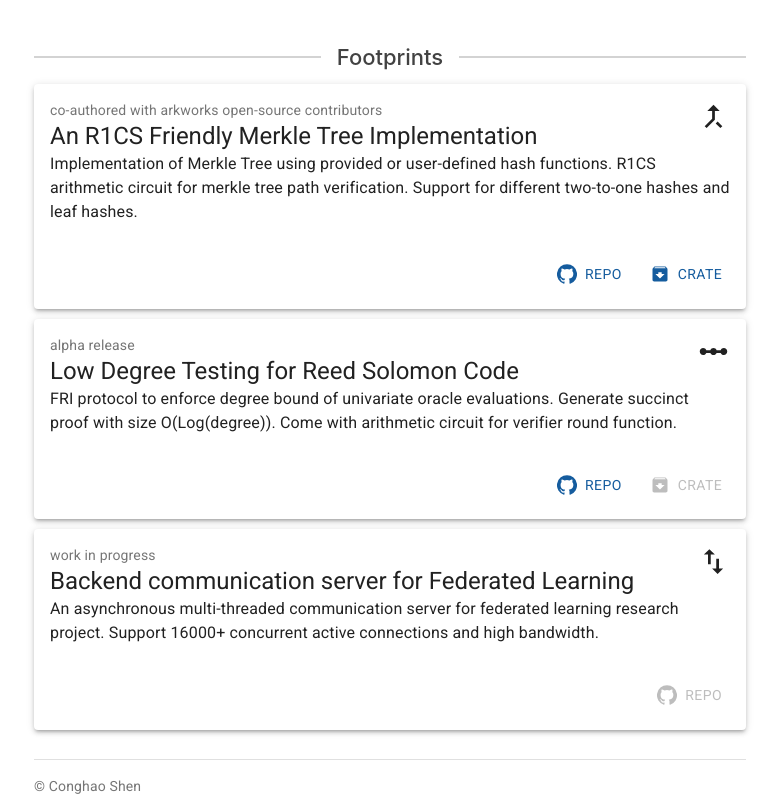
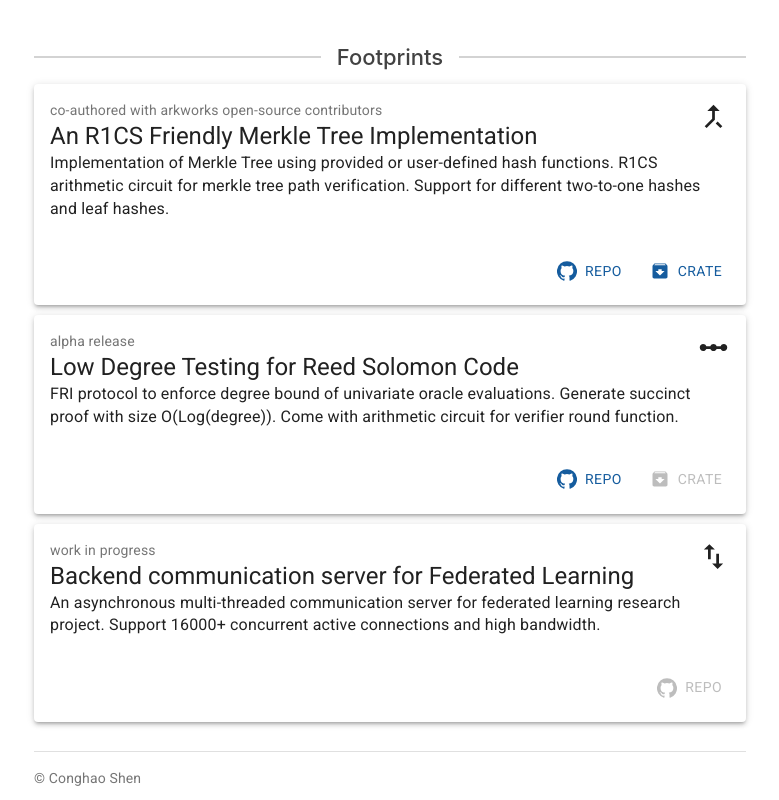
Before and after one commit to tsunrise/personal_website, a React (Create React App) app: page / in a window 1280 px wide. Shown: the part 766-1566 px from the top of the page, without its empty margins (130-909 px from the left). Built offline with nearby package versions, Linux system fonts and the light colour scheme.

Commit message:
update metadata

```diff
--- a/public/index.html
+++ b/public/index.html
@@ -4,17 +4,17 @@
     <meta charset="utf-8" />
     <link rel="icon" href="%PUBLIC_URL%/favicon.ico" />
     <meta name="viewport" content="width=device-width, initial-scale=1" />
-    <meta name="theme-color" content="#000000" />
+    <meta name="theme-color" content="#155c9e"/>
     <meta
-      name="description"
-      content="Web site created using create-react-app"
+            name="description"
+            content="Tom Shen's personal website"
     />
     <link rel="apple-touch-icon" href="%PUBLIC_URL%/logo192.png" />
     <!--
       manifest.json provides metadata used when your web app is installed on a
       user's mobile device or desktop. See https://developers.google.com/web/fundamentals/web-app-manifest/
     -->
-    <link rel="manifest" href="%PUBLIC_URL%/manifest.json" />
+    <link rel="manifest" href="%PUBLIC_URL%/manifest.json"/>
     <!--
       Notice the use of %PUBLIC_URL% in the tags above.
       It will be replaced with the URL of the `public` folder during the build.
@@ -24,7 +24,14 @@
       work correctly both with client-side routing and a non-root public URL.
       Learn how to configure a non-root public URL by running `npm run build`.
     -->
-    <title>React App</title>
+    <title>Tom Shen</title>
+    <style>
+      @media screen and (max-device-width: 480px) {
+        body {
+          -webkit-text-size-adjust: 100%;
+        }
+      }
+    </style>
   </head>
   <body>
     <noscript>You need to enable JavaScript to run this app.</noscript>
--- a/src/components/foorprint.tsx
+++ b/src/components/foorprint.tsx
@@ -16,7 +16,7 @@ const useStyles = makeStyles((theme) => ({
         [theme.breakpoints.down("xs")]: {
             marginLeft: 5,
             marginRight: 5,
-        }
+        },
     },
     upper: {
         display: "flex",
@@ -27,7 +27,7 @@ const useStyles = makeStyles((theme) => ({
         fontSize: 33
     },
     content: {
-        padding: 24,
+        fontSize: 16,
     },
     actionButton: {
         margin: theme.spacing(1),
@@ -101,7 +101,10 @@ export default function Footprints(prop: Prop) {
                             {cloneElement(item.upperIcon, {className: classes.upperIcon})}
                         </Box>
                     </Box>
-                    <Typography variant="body1">{item.description} </Typography>
+
+                    <Box>
+                        <Typography variant="body2" className={classes.content}>{item.description} </Typography>
+                    </Box>
                 </CardContent>
                 <CardActions>
                     {item.actions.map(action => {
```
